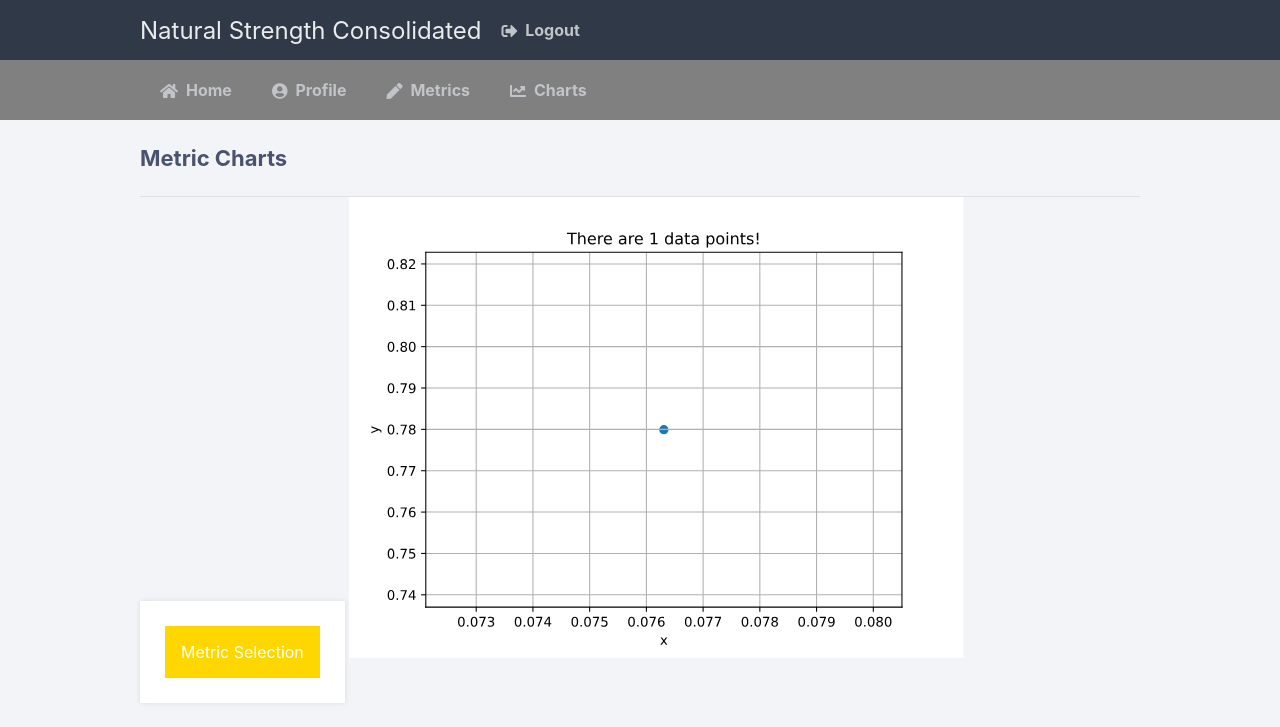
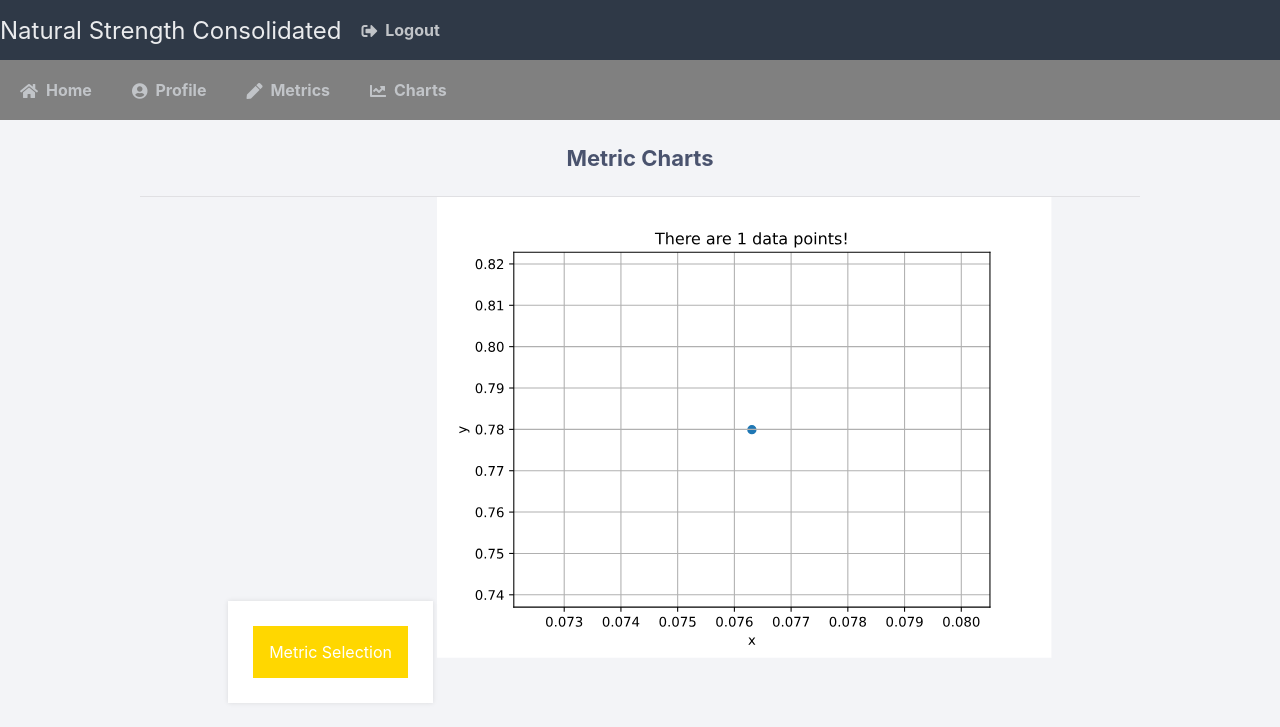
Before and after one commit to jjz17/Natural-Strength, a Flask app: page /plot/1 in a window 1280 px wide. Shown: the top 727 px of the page. Run offline with Flask 2, Linux system fonts and the light colour scheme.

Commit message:
Experimenting with css

```diff
--- a/application/static/test.css
+++ b/application/static/test.css
@@ -85,7 +85,7 @@ body {
 }
 
 
-/* Styling for labels of radio button selections */
+/* Styling for labels of radio button labels */
 
 .login form label.radio,
 .register form label.radio,
@@ -93,7 +93,7 @@ body {
     display: flex;
     justify-content: center;
     align-items: center;
-    width: 50px;
+    width: 65.5px;
     height: 50px;
     background-color: black;
     color: #ffffff;
@@ -113,7 +113,7 @@ body {
 .register form input[type="radio"],
 .content form input[type="radio"] {
     width: 30px;
-    height: 50px;
+    height: 45px;
     border: 3px solid black;
     margin-bottom: 20px;
     padding: 0 15px;
@@ -145,7 +145,7 @@ form input[type="submit"] {
     border: 0;
 }
 
-.navtop.first {
+.navtop.first div {
     background-color: #2f3947;
 }
 
@@ -155,8 +155,8 @@ form input[type="submit"] {
 
 .navtop div {
     display: flex;
-    margin: 0 auto;
-    width: 1000px;
+    /* margin: 0 auto; */
+    /* width: 1000px; */
     height: 100%;
 }
 
@@ -164,6 +164,7 @@ form input[type="submit"] {
 .navtop div a {
     display: inline-flex;
     align-items: center;
+    /* align-content: center; */
 }
 
 
@@ -198,6 +199,7 @@ form input[type="submit"] {
 
 body.loggedin {
     background-color: #f3f4f7;
+    text-align: center;
 }
 
 .content {
--- a/application/templates/layout.html
+++ b/application/templates/layout.html
@@ -14,7 +14,7 @@
     <nav class="navtop first">
         <div>
             <h1><a href="{{ url_for('home') }}">Natural Strength Consolidated</a></h1>
-            <a href="{{ url_for('logout') }}"><i class="fas fa-sign-out-alt "></i>Logout</a>
+            <a href="{{ url_for('logout') }}"><i class="fas fa-sign-out-alt"></i>Logout</a>
         </div>
     </nav>
     <nav class="navtop second ">
--- a/application/templates/register.html
+++ b/application/templates/register.html
@@ -38,6 +38,9 @@
 				</label>
             <input type="email" name="email" placeholder="Email" id="email" required>
 
+            <label for="sex">
+                <i class="fas fa-venus-mars"></i>
+            </label>
             <label class="radio">
                 Male
                 </label>
```
